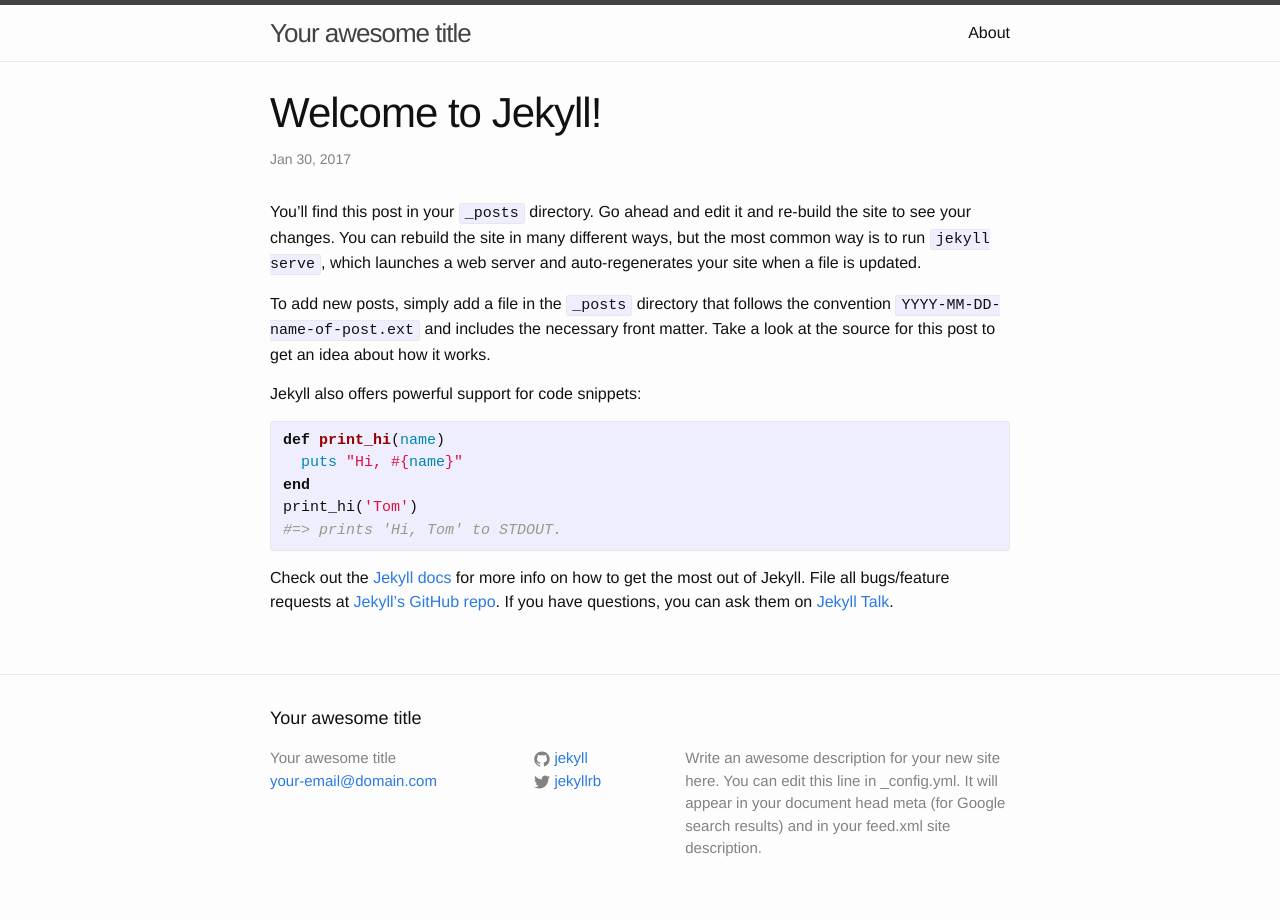
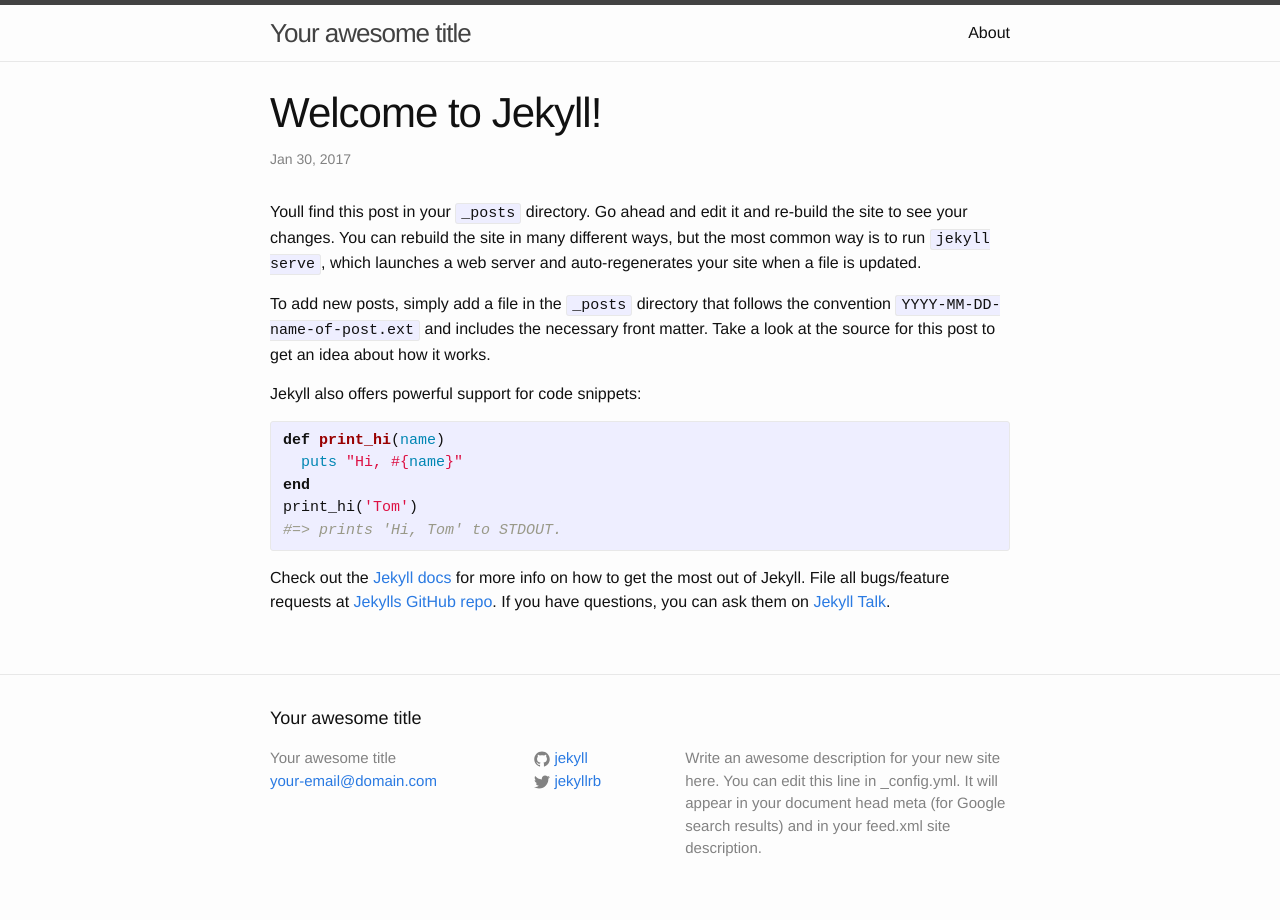
Before and after one commit to pericrajo/hola-mundo, a Jekyll site: the page built from _posts/2017-01-30-welcome-to-jekyll.markdown, in a window 1280 px wide. Built offline with Jekyll 4.4.1, drawn with Linux system fonts in a browser that asks for light colours.

Commit message:
anadido mensaje

```diff
--- a/_posts/2017-01-30-welcome-to-jekyll.markdown
+++ b/_posts/2017-01-30-welcome-to-jekyll.markdown
@@ -4,7 +4,7 @@
 date:   2017-01-30 11:35:51 -0500
 categories: jekyll update
 ---
-You’ll find this post in your `_posts` directory. Go ahead and edit it and re-build the site to see your changes. You can rebuild the site in many different ways, but the most common way is to run `jekyll serve`, which launches a web server and auto-regenerates your site when a file is updated.
+Youll find this post in your `_posts` directory. Go ahead and edit it and re-build the site to see your changes. You can rebuild the site in many different ways, but the most common way is to run `jekyll serve`, which launches a web server and auto-regenerates your site when a file is updated.
 
 To add new posts, simply add a file in the `_posts` directory that follows the convention `YYYY-MM-DD-name-of-post.ext` and includes the necessary front matter. Take a look at the source for this post to get an idea about how it works.
 
@@ -18,7 +18,7 @@
 #=> prints 'Hi, Tom' to STDOUT.
 {% endhighlight %}
 
-Check out the [Jekyll docs][jekyll-docs] for more info on how to get the most out of Jekyll. File all bugs/feature requests at [Jekyll’s GitHub repo][jekyll-gh]. If you have questions, you can ask them on [Jekyll Talk][jekyll-talk].
+Check out the [Jekyll docs][jekyll-docs] for more info on how to get the most out of Jekyll. File all bugs/feature requests at [Jekylls GitHub repo][jekyll-gh]. If you have questions, you can ask them on [Jekyll Talk][jekyll-talk].
 
 [jekyll-docs]: http://jekyllrb.com/docs/home
 [jekyll-gh]:   https://github.com/jekyll/jekyll
--- a/index.html
+++ b/index.html
@@ -19,5 +19,5 @@
   </ul>
 
   <p class="rss-subscribe">subscribe <a href="{{ "/feed.xml" | prepend: site.baseurl }}">via RSS</a></p>
-
+<h1>Maaaricon</h1>
 </div>
```
